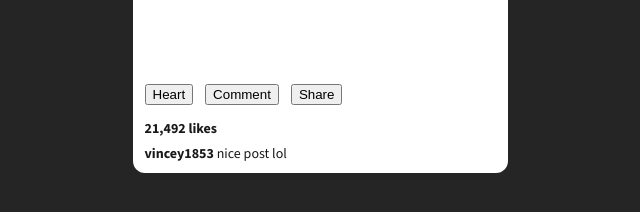
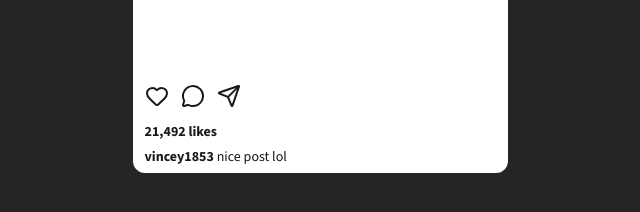
Before and after one commit to jamiewilliamsxyz/oldagram, a plain HTML site: page index.html in a window 1280 px wide. Shown: the part 500-712 px from the top of the page, without its empty margins (320-960 px from the left). Drawn offline with nearby package versions, Linux system fonts and the light colour scheme.

Commit message:
Replace post action buttons with icons and add Lucide icons CDN

```diff
--- a/index.html
+++ b/index.html
@@ -31,9 +31,9 @@
 
       <section class="bottom-section">
         <div class="post-actions">
-          <button>Heart</button>
-          <button>Comment</button>
-          <button>Share</button>
+          <i data-lucide="heart" class="action-btn"></i>
+          <i data-lucide="message-circle" class="action-btn"></i>
+          <i data-lucide="send" class="action-btn"></i>
         </div>
 
         <p><b>21,492 likes</b></p>
@@ -41,5 +41,10 @@
         <p><b>vincey1853</b> nice post lol</p>
       </section>
     </main>
+
+    <script src="https://unpkg.com/lucide@latest"></script>
+    <script>
+      lucide.createIcons();
+    </script>
   </body>
 </html>
```
